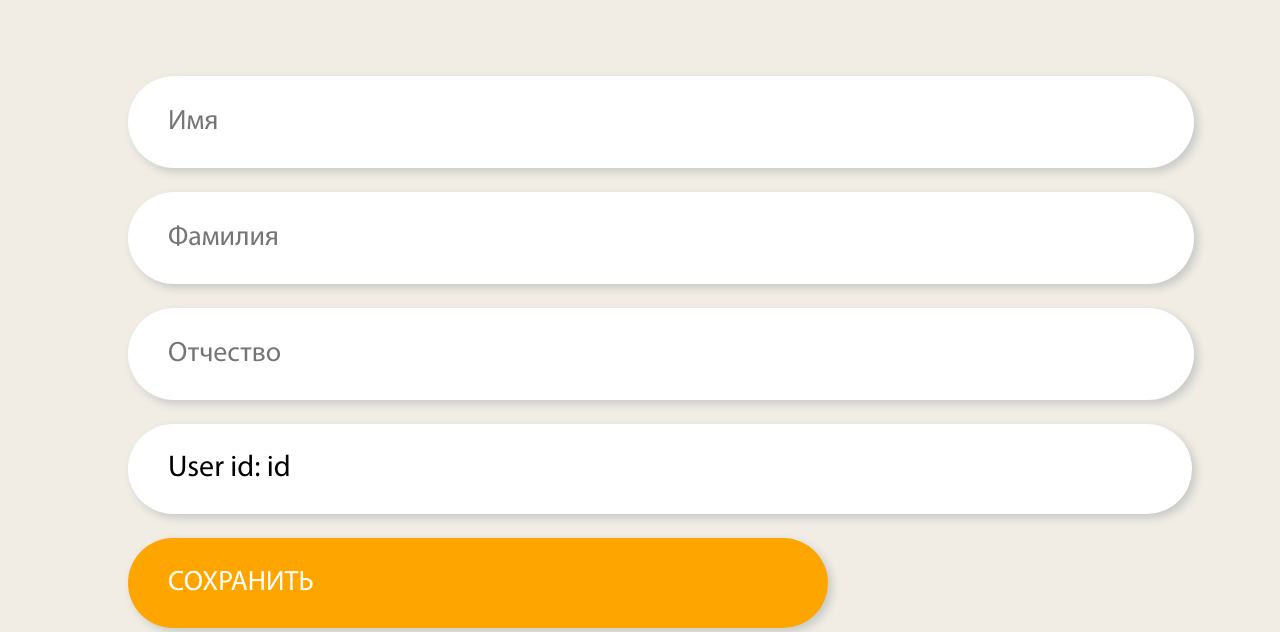
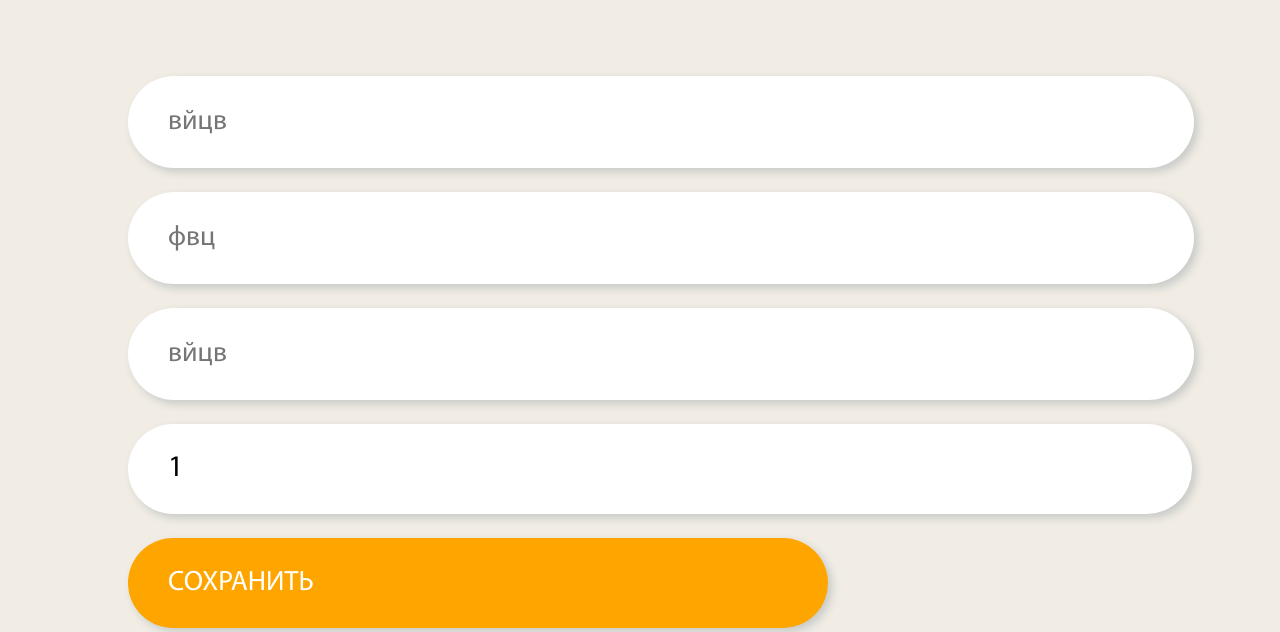
Before and after one commit to shotmee/TPSH_2024_BULLBULATOR, a Flask app: page /profile in a window 1280 px wide. Shown: the part 746-1378 px from the top of the page. Run offline with Flask 3, Linux system fonts and the light colour scheme; a user stored in the database is signed in.

Commit message:
modified:   instance/dbase.db 	modified:   masha/app.py 	modified:   masha/templates/cabinet.html 	modified:   masha/templates/teacher2.html

```diff
--- a/masha/app.py
+++ b/masha/app.py
@@ -116,7 +116,7 @@ def redirect_page3():
 
 @app.route('/redirect4', methods=['GET'])
 def redirect_page4():
-    return redirect('/<int:teacher_id>')
+    return redirect('/teacher_1')
 
 @app.route("/")
 def main():
@@ -125,20 +125,22 @@ def main():
 @app.route("/ShowTeachers")
 @login_required
 def index():
-    teachers = teachers.query.limit(10).all()
-    return render_template('teachers_page.html', teachers=teachers)
+    ateachers = teachers.query.limit(10).all()
+    return render_template('teachers_page.html', teachers=ateachers)
 
 @app.route('/schedule')
 @login_required
 def schedule():
     return render_template('schedule.html')
 
-@app.route('/<int:teacher_id>')
+@app.route('/teacher_1')
 @login_required
-def view_teacher(teacher_id):
-    teacher = teachers.query.filter_by(teacher_id=teacher_id).first()
-    fullname = teacher.fullName
+def view_teacher():
+    teacher_id=1
+    teacher = teachers.query.filter_by(id=teacher_id).first()
+    fullName = teacher.fullName
 
+    lessons = db.session.query(lessons).join(cellsschedule).filter(cellsschedule.teacher_id == teacher_id).all()
 
     feedbacks_for_teachers_lessons = db.session.query(feedback).join(
         cellsschedule, cellsschedule.id == feedback.cellsschedule_id).join(
@@ -149,8 +151,8 @@ def view_teacher(teacher_id):
         feedback_for_teacher).join(
             teachers, teachers.id == feedback_for_teacher.teacher_id).filter(
                 teachers.id == teacher_id).all()
-
-    return render_template('teacher.html', teacher=teacher)
+    print(feedback_for_teacher)
+    return render_template('teacher2.html', lesson= 'edfw', grades='sefw')
 
 
 # @app.route('/<int:teacher_id>/feedback', methods=['GET', 'POST'])
@@ -199,7 +201,7 @@ def profile():
             user.lastname = new_lastname
             db.session.commit()
 
-    return render_template("cabinet.html", title="Профиль")
+    return render_template("cabinet.html", title="Профиль", firstname=firstname, middlename=middlename, lastname=lastname, user_id=user_id)
 #    return render_template("cabinet.html", menu=dbase.getMenu(), title="Профиль")
 
 @app.route("/<int:lesson_id>", methods=['GET', 'POST'])
--- a/masha/templates/cabinet.html
+++ b/masha/templates/cabinet.html
@@ -28,11 +28,11 @@
             </div>
             <span><b style="font-size: 55px;">Мои данные</b></span>
             <div class="inside">
-                <input type="text" placeholder="Имя" class="input">
-                <input type="text" placeholder="Фамилия" class="input">
-                <input type="text" placeholder="Отчество" class="input">
+                <input type="text" placeholder="{{firstname}}" class="input">
+                <input type="text" placeholder="{{lastname}}" class="input">
+                <input type="text" placeholder="{{middlename}}" class="input">
                 <div class="id">
-                    <span style="font-size: 30px;">User id: id</span>
+                    <span style="font-size: 30px;">{{user_id}}</span>
                 </div>
                 <button class="button" style="width: 700px;">СОХРАНИТЬ</button>
             </div>
```
Also changed, not shown: masha/templates/teacher2.html (+4 -7 lines), instance/dbase.db.
